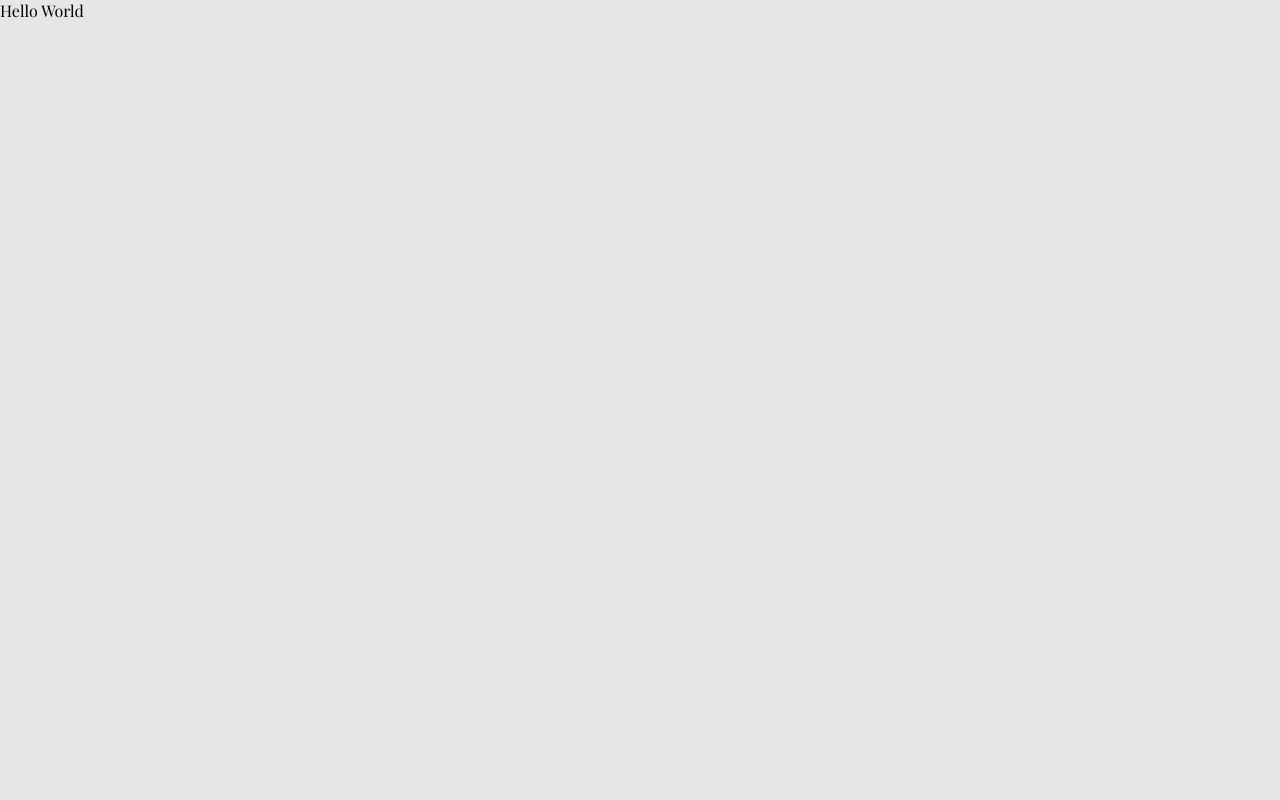
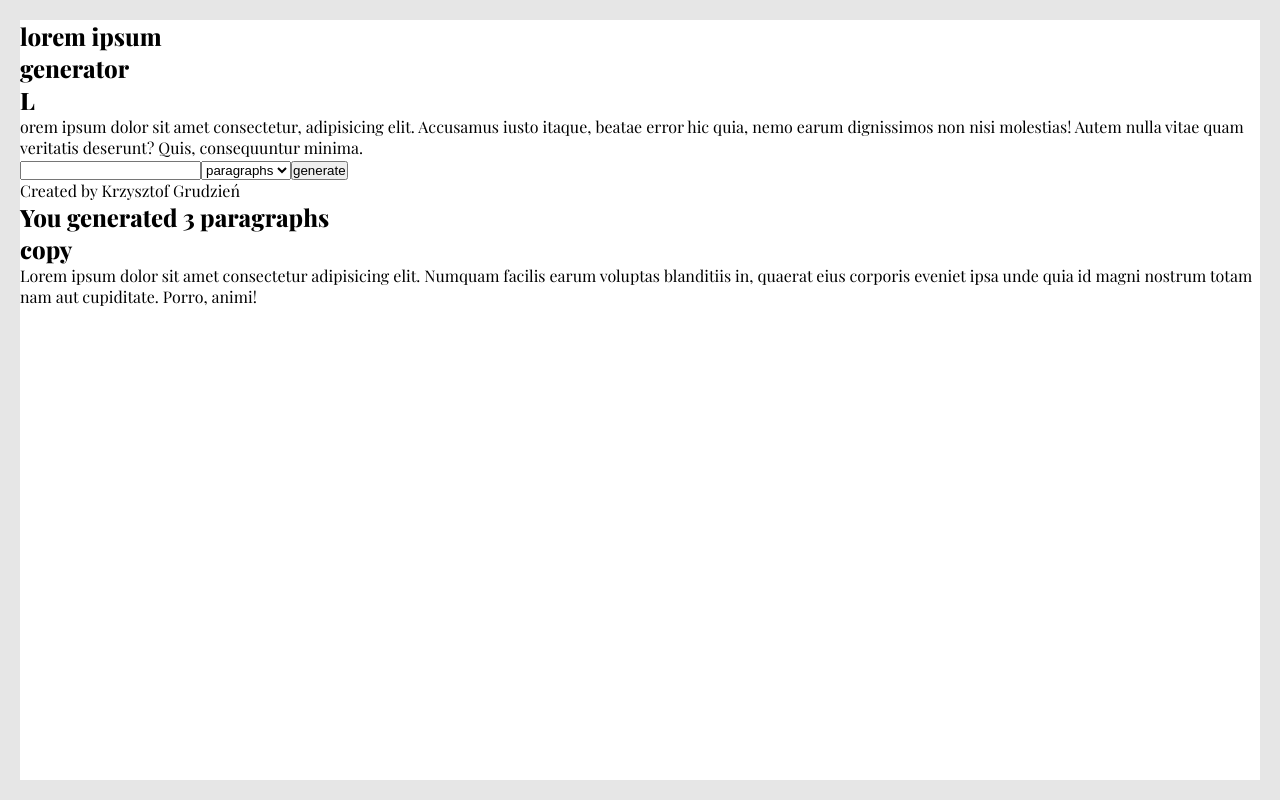
Before and after one commit to KrzysztofGrudzien/React-App-LoremiIpsumGenerator, a React (Create React App) app: page / in a window 1280 px wide. Built offline with nearby package versions, Linux system fonts and the light colour scheme.

Commit message:
add temporary html structure

```diff
--- a/src/components/App/App.js
+++ b/src/components/App/App.js
@@ -1,7 +1,47 @@
 import React from "react";
 
 function App() {
-  return <div className="App">Hello World</div>;
+  return (
+    <main className="main">
+      <section className="app">
+        <h1 className="app__title">
+          lorem ipsum <br />
+          <strong>generator</strong>
+        </h1>
+        <article className="decoration">
+          <h2 className="decoration__letter">L</h2>
+          <p className="decoration__text">
+            orem ipsum dolor sit amet consectetur, adipisicing elit. Accusamus
+            iusto itaque, beatae error hic quia, nemo earum dignissimos non nisi
+            molestias! Autem nulla vitae quam veritatis deserunt? Quis,
+            consequuntur minima.
+          </p>
+        </article>
+        <form className="form">
+          <input type="number" min="0" />
+          <select name="type">
+            <option value="paragraphs">paragraphs</option>
+            <option value="sentences">sentences</option>
+            <option value="words">words</option>
+          </select>
+          <button type="submit">generate</button>
+        </form>
+        <footer className="app__footer">Created by Krzysztof Grudzień</footer>
+      </section>
+      <section className="data">
+        <h2 className="data__title">
+          You generated 3 paragraphs <div className="data__copy">copy</div>
+        </h2>
+        <p className="data__text">
+          Lorem ipsum dolor sit amet consectetur adipisicing elit. Numquam
+          facilis earum voluptas blanditiis in, quaerat eius corporis eveniet
+          ipsa unde quia id magni nostrum totam nam aut cupiditate. Porro,
+          animi!
+        </p>
+        {/* <h2 className="data__title hidden">Your page is empty!</h2> */}
+      </section>
+    </main>
+  );
 }
 
 export default App;
```
